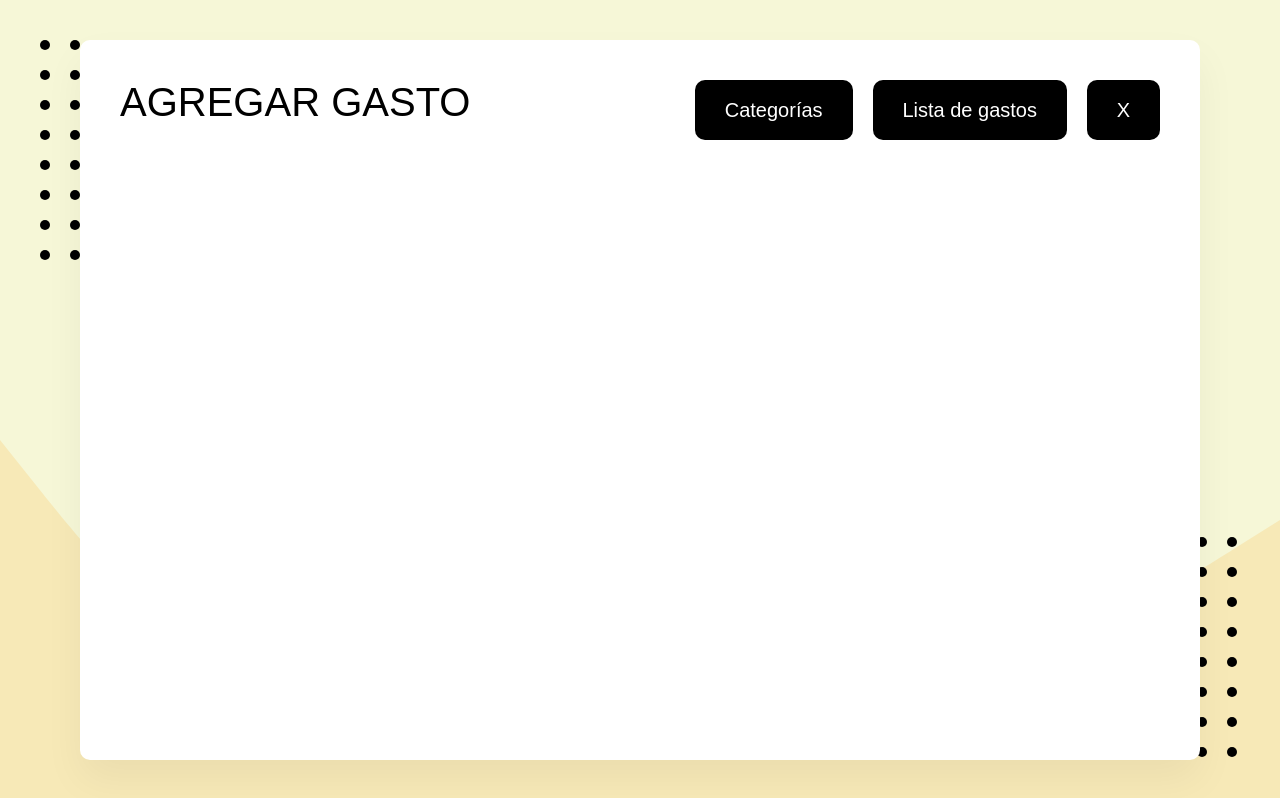
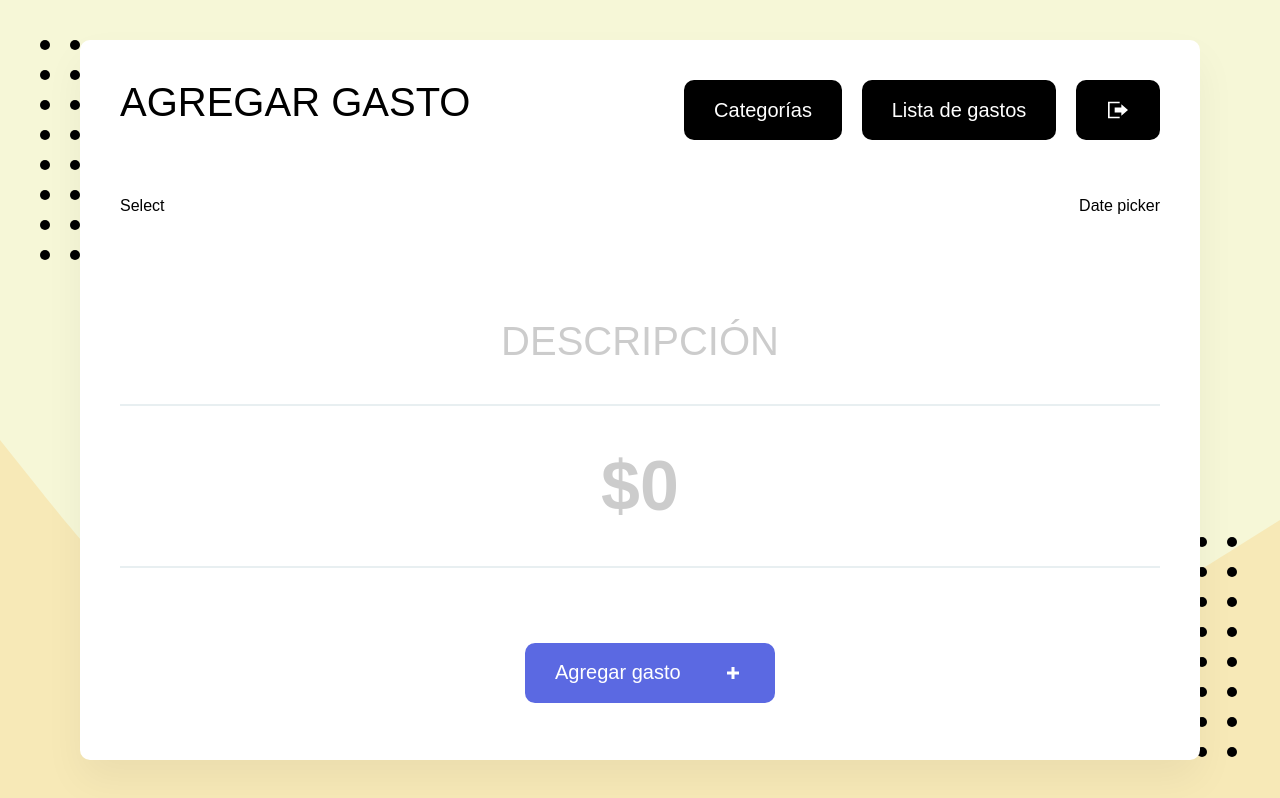
Before and after one commit to kidaniland/Gastos-app, a React (Create React App) app: page / in a window 1280 px wide. Built offline with nearby package versions, Linux system fonts and the light colour scheme; no server answers; sample sign-in values are in the browser's storage; what webfontloader would draw is missing.

Commit message:
Agregada las rutas privadas para los elementos internos de la app

```diff
--- a/src/App.js
+++ b/src/App.js
@@ -1,12 +1,9 @@
 import React from 'react'
 import { Helmet } from 'react-helmet';
-import {
-  Header,
-  Title,
-  ContainerHeader,
-  ContainerButtons
-} from './elements/Header';
+import { Header, Title, ContainerHeader, ContainerButtons } from './elements/Header';
 import Button from './elements/Button';
+import SignOffButton from './elements/SignOffButton';
+import ExpensesForm from './components/ExpensesForm';
 
 const App = () => {
   return (
@@ -20,10 +17,11 @@ const App = () => {
           <ContainerButtons>
             <Button to="/categorias">Categorías</Button>
             <Button to="/listas">Lista de gastos</Button>
-            <Button to="/">X</Button>
+            <SignOffButton />
           </ContainerButtons>
         </ContainerHeader>
       </Header>
+      <ExpensesForm/>
     </>
   )
 }
--- /dev/null
+++ b/src/components/ExpensesForm.js
@@ -0,0 +1,51 @@
+import { useState } from 'react';
+import { FilterContainer, Form, Input, BigInput, ContainerBtn } from '../elements/FormElements';
+import Button from '../elements/Button';
+import { ReactComponent as IconPlus } from './../images/plus.svg';
+
+const ExpensesForm = () => {
+    const [inputDescription, setInputDescription] = useState('');
+    const [inputValue, setInputValue] = useState('');
+
+    const handleChange = (e) => {
+        if (e.target.name === "description") {
+            setInputDescription(e.target.value);
+        } else if (e.target.name === "value"){
+            setInputValue(e.target.value.replace(/[^0-9.]/g, ''))
+        }
+    }
+
+    return (
+        <Form>
+            <FilterContainer>
+                <p>Select</p>
+                <p>Date picker</p>
+            </FilterContainer>
+            <div>
+                <Input
+                    type="text"
+                    name="description"
+                    id="description"
+                    placeholder="Descripción"
+                    value={inputDescription}
+                    onChange={handleChange}
+                />
+                <BigInput
+                    type="text"
+                    name="value"
+                    id="value"
+                    placeholder="$0"
+                    value={inputValue}
+                    onChange={handleChange}
+                />
+            </div>
+            <ContainerBtn>
+                <Button as="button" primario conIcono type="submit">
+                    Agregar gasto <IconPlus/>
+                </Button>
+            </ContainerBtn>
+        </Form>
+    )
+}
+
+export default ExpensesForm
--- /dev/null
+++ b/src/components/PrivateRoute.js
@@ -0,0 +1,15 @@
+import React from 'react';
+import { useAuth } from '../context/authContext';
+import { Route, Redirect } from 'react-router-dom'
+
+
+const PrivateRoute = ({ children, ...allProperties }) => {
+        const { user } = useAuth(); //valor del usuario
+        if (user) {
+            return <Route {...allProperties}>{children}</Route>
+        } else {
+            return <Redirect to="/iniciar-sesion"/>
+        }
+}
+
+export default PrivateRoute
--- a/src/elements/Button.js
+++ b/src/elements/Button.js
@@ -21,7 +21,7 @@ const Button = styled(Link)`
 	outline: none;
 
 	svg {
-		height: ${(props) => props.iconoGrande ? '100%' : '0.75rem;'};  /* 12px */
+		height: ${(props) => props.bigIcon ? '100%' : '0.75rem;'};  /* 12px */
 		fill: white;
 	}
 `;
--- /dev/null
+++ b/src/elements/SignOffButton.js
@@ -0,0 +1,26 @@
+import React from 'react';
+import { ReactComponent as SignOffIcon } from '../images/log-out.svg';
+import Button from './Button';
+import { auth } from '../firebase/firebaseConfig';
+import { useHistory } from 'react-router';
+
+const SignOffButton = () => {
+    const history = useHistory();
+
+    const logout = async () => {
+        try {
+            await auth.signOut();
+            history.push('/iniciar-sesion');
+        } catch (error) {
+           console.log(error)
+        }
+    }
+
+    return (
+        <Button bigIcon as="button" onClick={logout}>
+            <SignOffIcon/>
+        </Button>
+    )
+}
+
+export default SignOffButton
--- a/src/index.js
+++ b/src/index.js
@@ -14,6 +14,7 @@ import { Helmet } from 'react-helmet';
 import favicon from './images/logo.png';
 import Background from '../src/elements/Background';
 import { AuthProvider } from '../src/context/authContext';
+import PrivateRoute from './components/PrivateRoute';
 
 WebFont.load({
   google: {
@@ -34,10 +35,22 @@ const Index = () => {
             <Switch>
               <Route exact path="/iniciar-sesion" component={SignIn} />
               <Route exact path="/registro" component={RegisterUser} />
-              <Route exact path="/categorias" component={ExpensesByCategory} />
+              <PrivateRoute path="/categorias">
+                <ExpensesByCategory/>
+              </PrivateRoute>
+              <PrivateRoute path="/listas">
+                <ExpensesList/>
+              </PrivateRoute>
+              <PrivateRoute path="/editar/:id">
+                <EditExpenses/>
+              </PrivateRoute>
+              <PrivateRoute path="/">
+                <App/>
+              </PrivateRoute>
+              {/*<Route exact path="/categorias" component={ExpensesByCategory} />
               <Route exact path="/listas" component={ExpensesList} />
               <Route exact path="/editar/:id" component={EditExpenses} />
-              <Route exact path="/" component={App} />
+              <Route exact path="/" component={App} />*/}
             </Switch>
           </Container>
           <Background />
```
